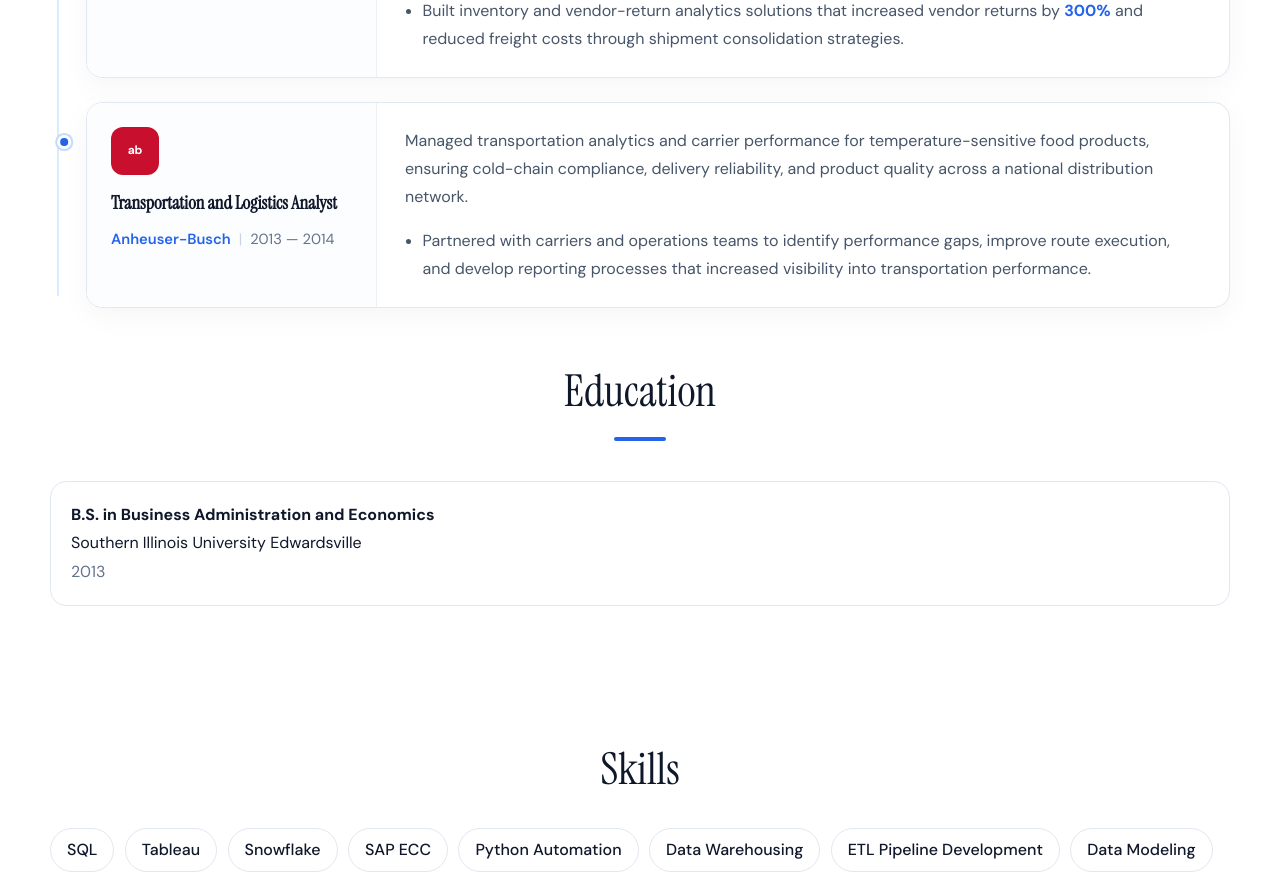
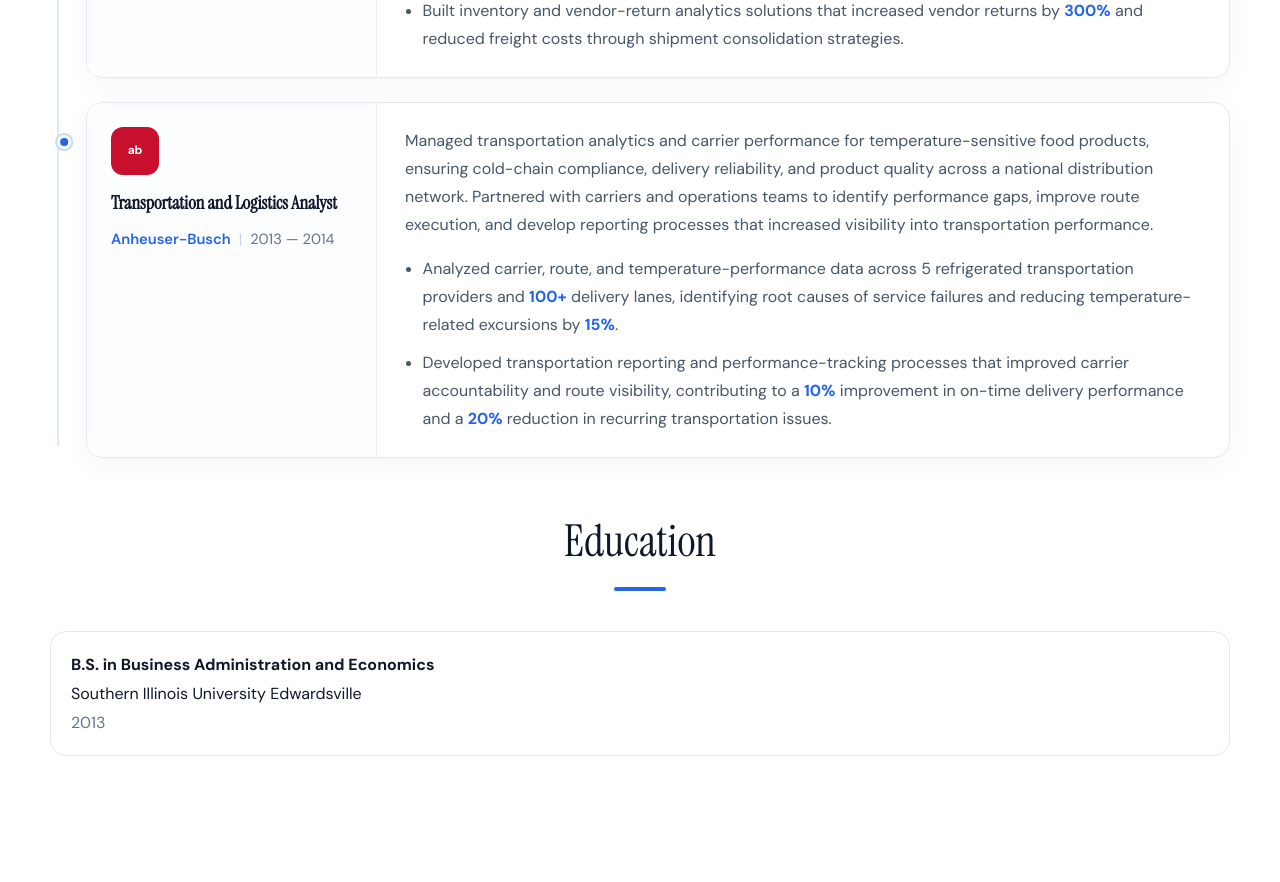
Before and after one commit to CaptianBoredASF/Website, a React (Vite) app: page / in a window 1280 px wide. Shown: the part 4740-5622 px from the top of the page. Built offline with nearby package versions, Linux system fonts and the light colour scheme.

Commit message:
Update Transportation and Logistics Analyst experience bullets

```diff
--- a/src/data/resume.js
+++ b/src/data/resume.js
@@ -115,8 +115,9 @@ export const experience = [
     location: 'St. Louis, MO',
     period: '2013 — 2014',
     highlights: [
-      'Managed transportation analytics and carrier performance for temperature-sensitive food products, ensuring cold-chain compliance, delivery reliability, and product quality across a national distribution network.',
-      'Partnered with carriers and operations teams to identify performance gaps, improve route execution, and develop reporting processes that increased visibility into transportation performance.',
+      'Managed transportation analytics and carrier performance for temperature-sensitive food products, ensuring cold-chain compliance, delivery reliability, and product quality across a national distribution network. Partnered with carriers and operations teams to identify performance gaps, improve route execution, and develop reporting processes that increased visibility into transportation performance.',
+      'Analyzed carrier, route, and temperature-performance data across 5 refrigerated transportation providers and 100+ delivery lanes, identifying root causes of service failures and reducing temperature-related excursions by 15%.',
+      'Developed transportation reporting and performance-tracking processes that improved carrier accountability and route visibility, contributing to a 10% improvement in on-time delivery performance and a 20% reduction in recurring transportation issues.',
     ],
   },
 ]
```
